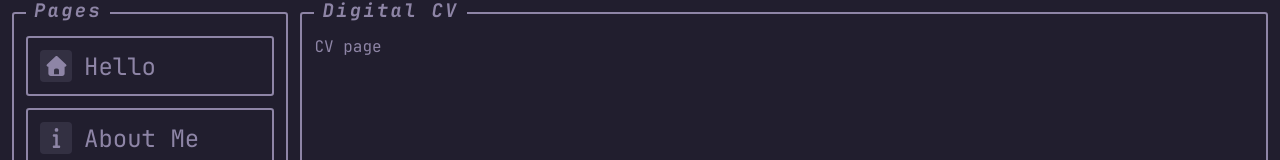
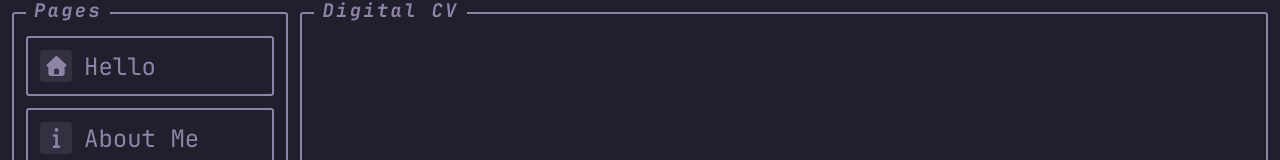
Before and after one commit to harveybalaam/personal-website, a React (Vite) app: page /digital-cv in a window 1280 px wide. Shown: the top 160 px of the page. Built offline with nearby package versions, Linux system fonts and the light colour scheme.

Commit message:
feat: create digital cv page skeleton

```diff
--- /dev/null
+++ b/src/pages/DigitalCV/index.tsx
@@ -0,0 +1,3 @@
+export default function DigitalCV() {
+  return <></>;
+}
--- a/src/routes/digital-cv.tsx
+++ b/src/routes/digital-cv.tsx
@@ -1,10 +1,6 @@
 import { createFileRoute } from "@tanstack/react-router";
+import DigitalCV from "../pages/DigitalCV";
 
 export const Route = createFileRoute("/digital-cv")({
   component: DigitalCV,
 });
-
-// eslint-disable-next-line react-refresh/only-export-components
-function DigitalCV() {
-  return <div>CV page</div>;
-}
```
Also changed, not shown: src/pages/DigitalCV/DigitalCV.css (added).
